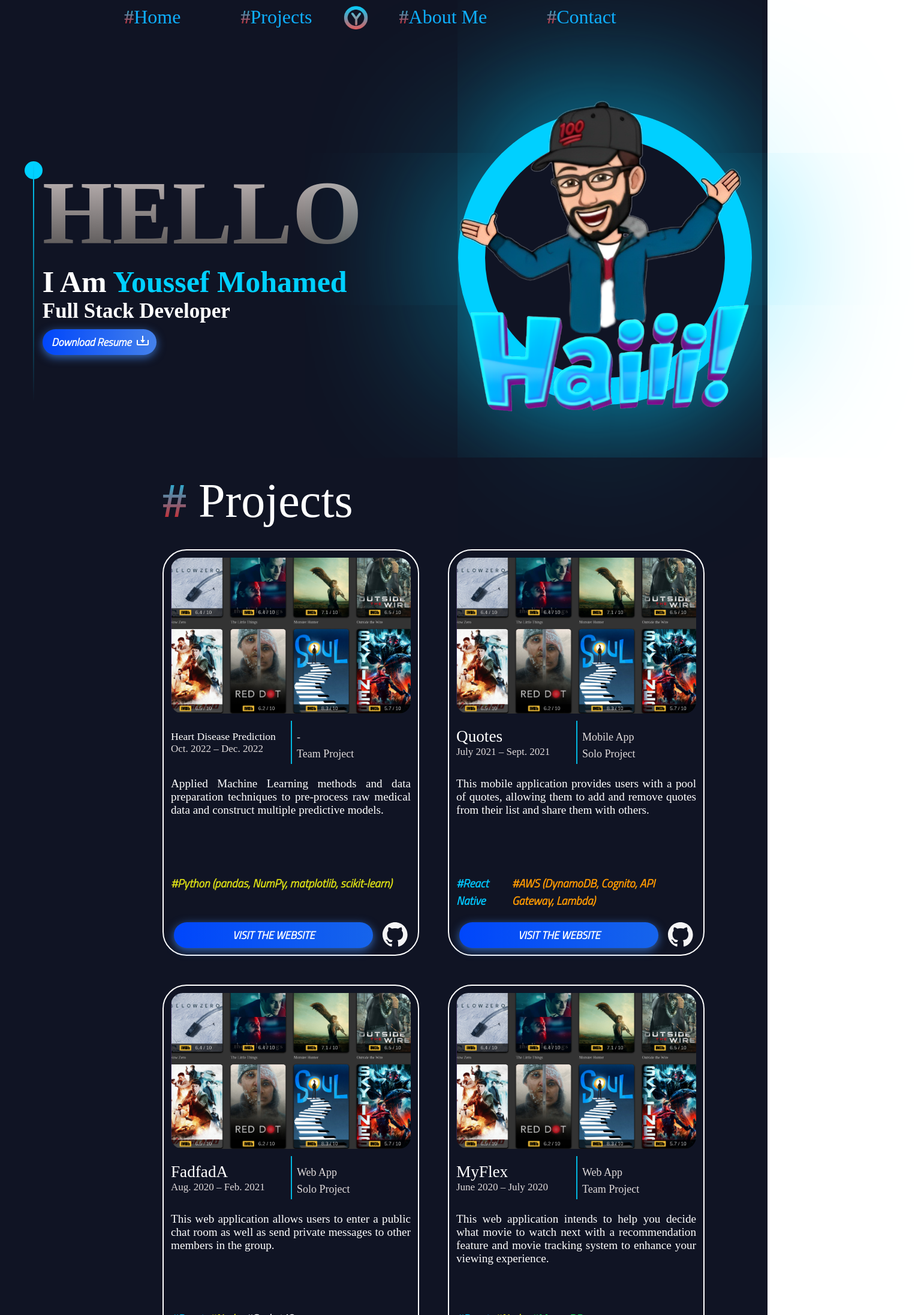
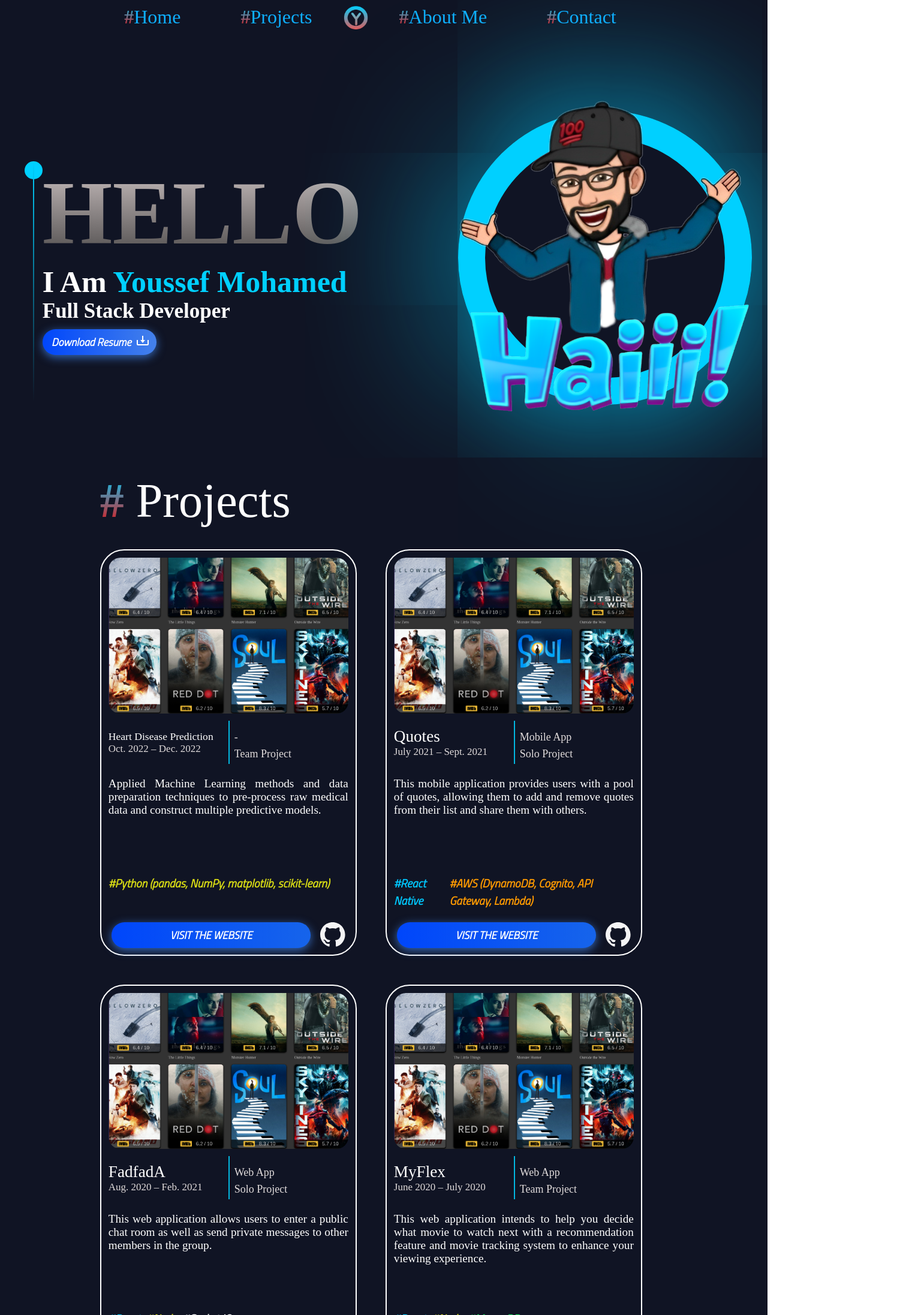
Before and after one commit to youssefMoJo/portfolio, a React (Create React App) app: page / in a window 1280 px wide. Shown: the top 2193 px of the page at 60% size, 1536 px wide, since content can reach past the window. Built offline with nearby package versions, Linux system fonts and the light colour scheme; a web font is replaced by a local one.

Commit message:
fixing some styling issues in the projects section

```diff
--- a/src/Styles/Projects.css
+++ b/src/Styles/Projects.css
@@ -3,8 +3,9 @@
 
 
 .ProjectsContainer {
-    margin-left: 16rem;
-    width: 100%;
+    width: 88%;
+    /* margin-left: 16rem; */
+    margin-left: 12%;
 }
 
 .ProjectsTitle {
@@ -25,6 +26,6 @@
 .cardsContainer {
   display: flex;
   gap: 3rem;
-  width: 80%;
+  /* width: 100%; */
   flex-wrap: wrap;
 }
```
